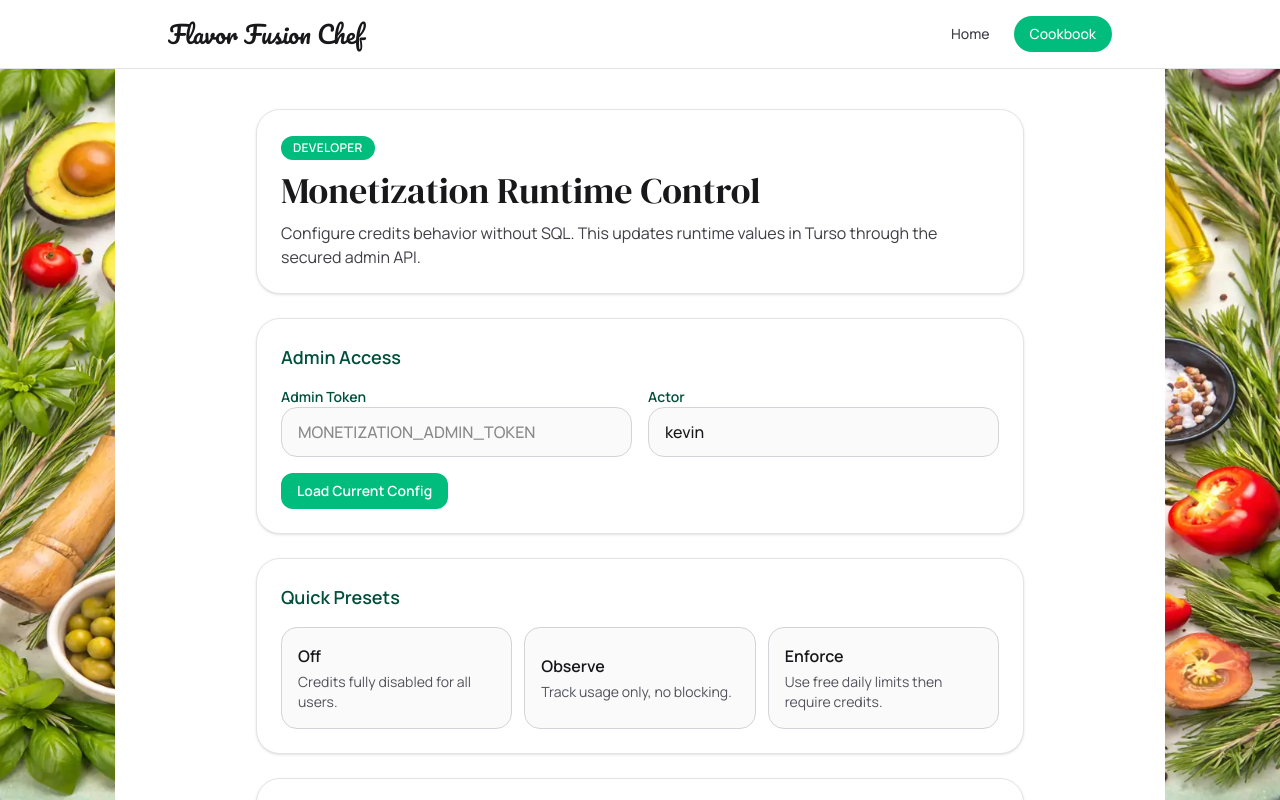
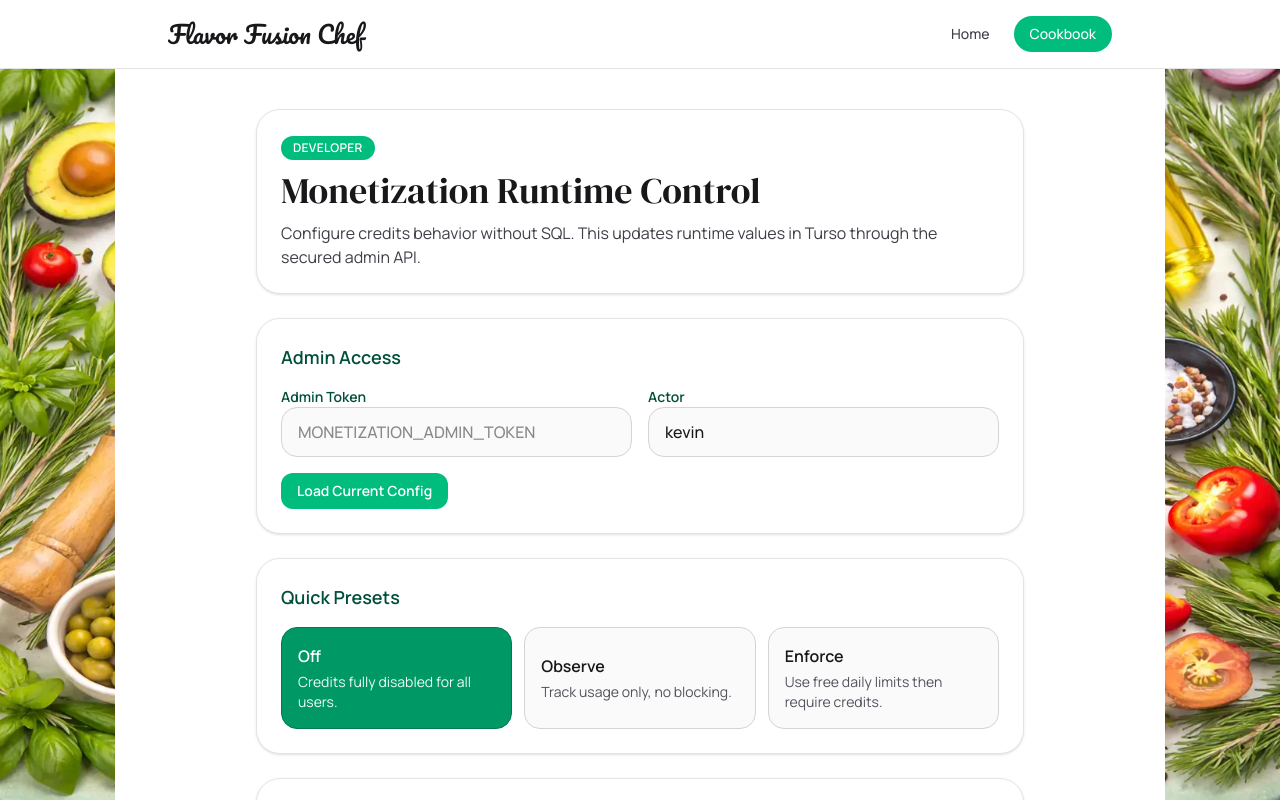
Before and after one commit to DarthXyler/FusionChef, a Next.js app: page /admin/monetization in a window 1280 px wide. Shown: the top 800 px of the page. Built offline with nearby package versions, Linux system fonts and the light colour scheme.

Commit message:
Show active state for monetization preset buttons

```diff
--- a/components/AdminMonetizationConfigPanel.tsx
+++ b/components/AdminMonetizationConfigPanel.tsx
@@ -130,6 +130,16 @@ function toIsoLabel(value: string) {
     return value;
   }
   return date.toLocaleString();
+}
+
+function isPresetActive(preset: Preset, current: RuntimeConfig) {
+  return (
+    current.enabled === preset.config.enabled &&
+    current.enforcementMode === preset.config.enforcementMode &&
+    current.freeDailyFuseActions === preset.config.freeDailyFuseActions &&
+    current.freeDailyRerollActions === preset.config.freeDailyRerollActions &&
+    current.allowCompActions === preset.config.allowCompActions
+  );
 }
 
 type Preset = {
@@ -484,17 +494,29 @@ export function AdminMonetizationConfigPanel() {
       <section className="space-y-4 rounded-3xl border border-zinc-200 bg-white p-6 shadow-sm">
         <h2 className="text-lg font-semibold text-emerald-900">Quick Presets</h2>
         <div className="grid grid-cols-1 gap-3 md:grid-cols-3">
-          {PRESETS.map((preset) => (
+          {PRESETS.map((preset) => {
+            const active = isPresetActive(preset, form);
+            return (
               <button
                 key={preset.label}
                 type="button"
                 onClick={() => applyPreset(preset)}
-              className="cursor-pointer rounded-2xl border border-zinc-300 bg-zinc-50 p-4 text-left transition hover:border-emerald-400 hover:bg-emerald-50"
+                className={[
+                  "cursor-pointer rounded-2xl border p-4 text-left transition",
+                  active
+                    ? "border-emerald-700 bg-emerald-600"
+                    : "border-zinc-300 bg-zinc-50 hover:border-emerald-400 hover:bg-emerald-50",
+                ].join(" ")}
               >
-              <p className="font-semibold text-zinc-900">{preset.label}</p>
-              <p className="mt-1 text-sm text-zinc-600">{preset.description}</p>
+                <p className={active ? "font-semibold text-white" : "font-semibold text-zinc-900"}>
+                  {preset.label}
+                </p>
+                <p className={active ? "mt-1 text-sm text-emerald-50" : "mt-1 text-sm text-zinc-600"}>
+                  {preset.description}
+                </p>
               </button>
-          ))}
+            );
+          })}
         </div>
       </section>
 
```
Lines whose indentation alone changed are shown as unchanged.
